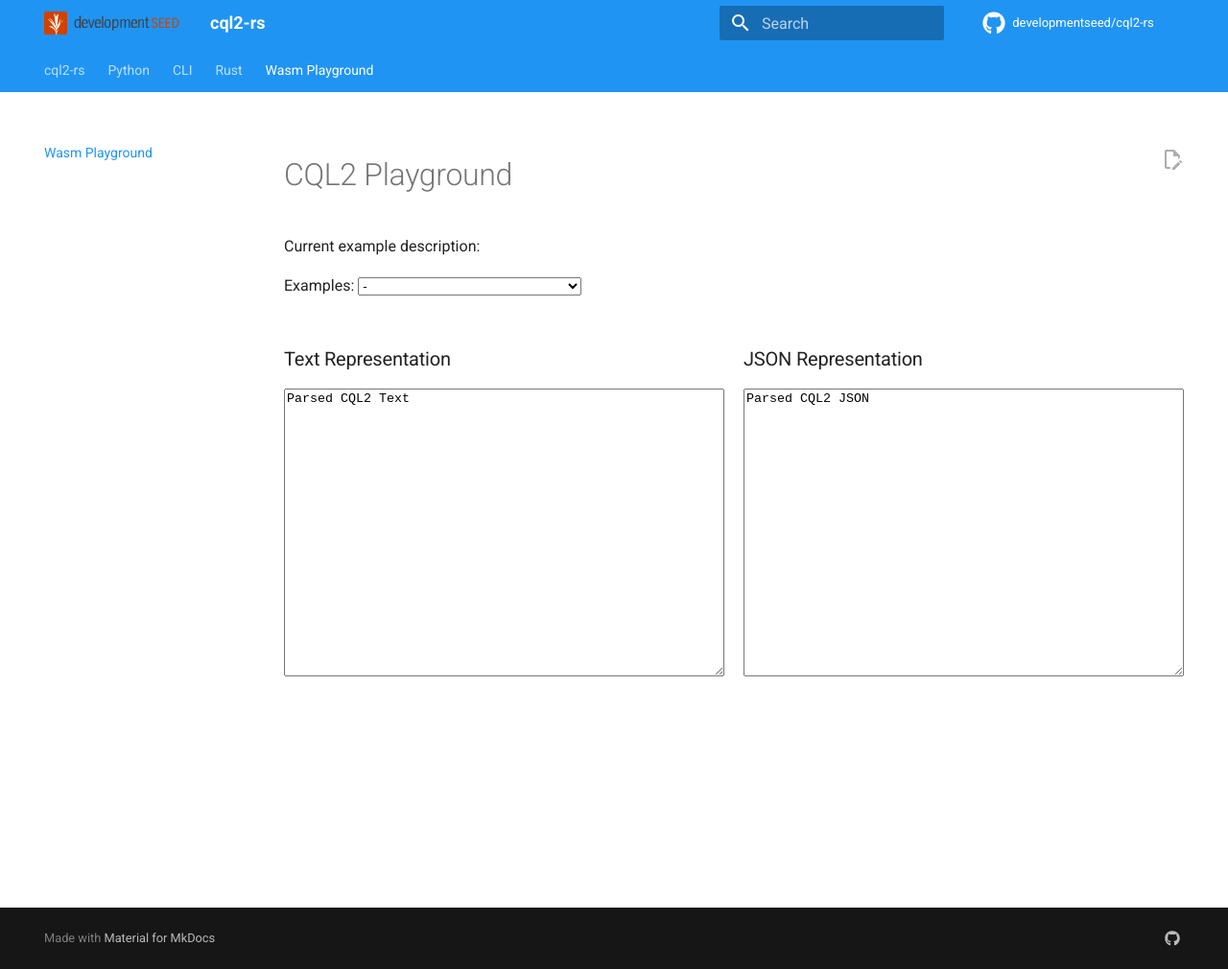
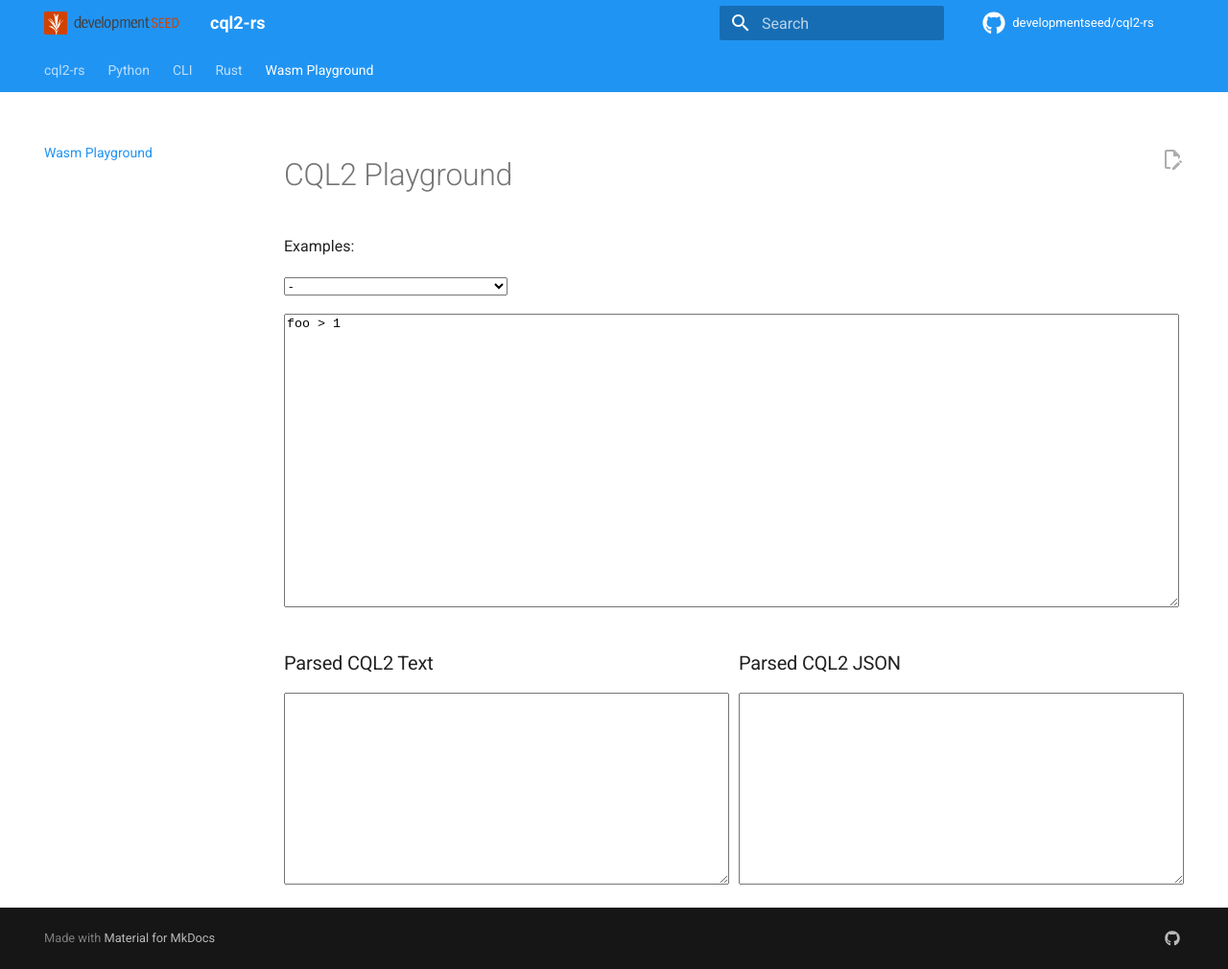
Before and after one commit to developmentseed/cql2-rs, an MkDocs documentation site: the page built from docs/playground.md, in a window 1280 px wide and 1010 px high. Shown: the whole window at 96% size. Built offline with MkDocs 1.6.1 and Material for MkDocs 9.7.7, drawn with Linux system fonts in a browser that asks for light colours; comment, search, counter and statistics services are not loaded; the version menu is left out; some of the changed lines change nothing that is shown.

Commit message:
Refactor layout

```diff
--- a/docs/playground.md
+++ b/docs/playground.md
@@ -3,46 +3,48 @@
 <script src="https://cdnjs.cloudflare.com/ajax/libs/select2/4.0.13/js/select2.min.js"></script>
 
 <style>
-.container {
-    display: flex;
-    flex-direction: row;
-    gap: 20px;
+
+#cqlin-div {
+    height: 200px;
     width: 100%;
+    resize: vertical;
+    margin-bottom: 50px;
+    display: block;
 }
 
-
-.editor {
-    flex: 1; /* Makes each take up equal space */
-    min-width: 45%; /* Prevents excessive shrinking */
+.parsed-container {
+    display: flex;
+    justify-content: space-between;
+    gap: 10px;
+    margin-top: 10px; /* Reduce space between input and parsed results */
 }
 
-.right-panel {
+.parsed-box {
+    flex: 1; /* Make both parsed sections take equal space */
     display: flex;
-    flex-direction: row; /* Ensures they are side by side */
-    gap: 20px;
-    width: 100%;
+    flex-direction: column;
 }
 
-textarea {
+.parsed-box textarea {
     width: 100%;
-    box-sizing: border-box;
-    min-height: 300px; /* Ensures they have enough height */
+    height: 200px; /* Limit height */
+    resize: vertical;
 }
 
 .select2-container {
-    max-width: 100%;
-    width: auto !important;
-    min-width: 200px;
+    max-width: 100%; /* Makes it adapt to screen size */
+    width: auto !important; /* Overrides any fixed width */
+    min-width: 200px; /* Ensures it doesn’t get too small */
 }
 
 .select2-container--default .select2-selection--single {
-    height: 34px !important;
+    height: 34px !important; /* Keeps it aligned with the text input */
     font-size: 14px;
 }
 
 .select2-dropdown {
-    min-width: 100% !important;
-    max-width: 600px;
+    min-width: 100% !important; /* Forces dropdown to match input */
+    max-width: 600px; /* Prevents it from being too wide */
 }
 
 .select2-search__field {
@@ -50,10 +52,16 @@ textarea {
     padding: 4px !important;
 }
 
-/* Responsive behavior for smaller screens */
+/* Media Queries to adjust for different screen sizes */
 @media (max-width: 768px) {
-    .right-panel {
-        flex-direction: column; /* Stack on smaller screens */
+    .select2-container {
+        max-width: 90%; /* Takes most of the screen width on mobile */
+    }
+}
+
+@media (max-width: 480px) {
+    .select2-container {
+        max-width: 100%; /* Full width on small screens */
     }
 }
 </style>
@@ -64,74 +72,68 @@ textarea {
   await init();
   window.CQL2 = CQL2;
   $(document).ready(function(){
-    console.log("Ready");
-    console.log("window.cql2", window.CQL2);
+      console.log("Ready");
+      console.log("window.cql2", window.CQL2);
 
-    function check(source) {
-        let valid = false;
-        let txt = $("#cql2text").val();
-        let jsn = $("#cql2json").val();
+      function check(){
+          let valid = false;
+          let txt = "Invalid";
+          let jsn = "Invalid";
+          try {
+              let val = $("#cqlin").val();
+              console.log("cqlin val", val);
+              let e = new window.CQL2(val);
+              valid = e.is_valid();
+              txt = e.to_text();
+              jsn = e.to_json_pretty();
+          } catch(error) {
+              console.log(error);
+          }
 
-        try {
-            if (source === "text") {
-                let e = new window.CQL2(txt);
-                valid = e.is_valid();
-                txt = e.to_text();
-                jsn = e.to_json_pretty();
-            } else if (source === "json") {
-                let e = new window.CQL2(jsn);
-                valid = e.is_valid();
-                txt = e.to_text();
-                jsn = e.to_json_pretty();
-            }
-        } catch(error) {
-            console.log(error);
-        }
+          console.log(valid, txt, jsn);
+          $("#cqlvalid").prop("checked", valid);
+          $("#cql2text").val(txt).css({"background-color": valid ? "#90EE90" : "pink"});
+          $("#cql2json").val(jsn).css({"background-color": valid ? "#90EE90" : "pink"});
+      }
 
-        console.log(valid, txt, jsn);
-        $("#cqlvalid").prop("checked", valid);
-        $("#cql2text").val(txt).css({"background-color": valid ? "#90EE90" : "pink"});
-        $("#cql2json").val(jsn).css({"background-color": valid ? "#90EE90" : "pink"});
-    }
+      $("#cqlin").on('input propertychange', check);
 
-    $("#cql2text").on('input propertychange', function() { check("text"); });
-    $("#cql2json").on('input propertychange', function() { check("json"); });
+      $("#examples").change(function(){
+          let selectedOption = $('#examples').find(":selected");
+          let sel = selectedOption.val();
+          let description = selectedOption.attr("title"); // Get the description
 
-    $("#examples").change(function(){
-        let selectedOption = $('#examples').find(":selected");
-        let sel = selectedOption.val();
-        let description = selectedOption.attr("title");
+          if (sel.startsWith("{")) {
+              let j = JSON.parse(sel);
+              sel = JSON.stringify(j, null, 2);
+          }
 
-        if (sel.startsWith("{")) {
-            let j = JSON.parse(sel);
-            sel = JSON.stringify(j, null, 2);
-        }
+          $("#cqlin").val(sel);
+          $("#examples").prop("selectedIndex", 0);
+          $("#example-description").text("Current example description: " + description); // Set the description above the CQL input
+          check();
+      });
 
-        $("#cql2text").val(sel);
-        $("#cql2json").val(sel);  // Sync both fields
-        $("#examples").prop("selectedIndex", 0);
-        $("#example-description").text("Current example description: " + description);
-        check("text");
-    });
+      // Initialize Select2
+      $('#examples').select2({
+          placeholder: "Search or select an example...",
+          allowClear: true,
+          width: '100%'
+      });
 
-    $('#examples').select2({
-        placeholder: "Search or select an example...",
-        allowClear: true,
-        width: '100%'
-    });
-
-    check("text"); // Initial validation
-});
+      check();
+  });
 </script>
 
 <h1>CQL2 Playground</h1>
 
-<p id="example-description" style="margin-bottom: 5px;">Current example description: </p>
+<p id="example-description" style="font-weight: margin-bottom: 5px;"></p>
 
 Examples:
-<select id="examples" class="searchable-dropdown">
-  <option value=''>-</option>
-  <option value="{  &quot;op&quot;: &quot;a_overlaps&quot;,  &quot;args&quot;: [    { &quot;property&quot;: &quot;values&quot; },    [ { &quot;timestamp&quot;: &quot;2012-08-10T05:30:00Z&quot; }, { &quot;date&quot;: &quot;2010-02-10&quot; }, false ]  ]}" title="Checks for overlapping attribute values within a specified date range.">Overlapping Attribute Values Check</option>
+
+<select id="examples" class="searchable-dropdown" >
+<option value=''>-</option>
+<option value="{  &quot;op&quot;: &quot;a_overlaps&quot;,  &quot;args&quot;: [    { &quot;property&quot;: &quot;values&quot; },    [ { &quot;timestamp&quot;: &quot;2012-08-10T05:30:00Z&quot; }, { &quot;date&quot;: &quot;2010-02-10&quot; }, false ]  ]}" title="Checks for overlapping attribute values within a specified date range.">Overlapping Attribute Values Check</option>
 <option value="{  &quot;op&quot;: &quot;in&quot;,  &quot;args&quot;: [    { &quot;property&quot;: &quot;eo:cloud_cover&quot; },    [ 0.1, 0.2 ]  ]}" title="Filters features based on a property being in a specified list.">Property List Filter</option>
 <option value="{  &quot;op&quot;: &quot;s_crosses&quot;,  &quot;args&quot;: [    {      &quot;type&quot;: &quot;LineString&quot;,      &quot;coordinates&quot;: [        [ 43.72992, -79.2998 ], [ 43.73005, -79.2991 ], [ 43.73006, -79.2984 ],        [ 43.73140, -79.2956 ], [ 43.73259, -79.2950 ], [ 43.73266, -79.2945 ],        [ 43.73320, -79.2936 ], [ 43.73378, -79.2936 ], [ 43.73486, -79.2917 ]      ]    },    {      &quot;type&quot;: &quot;Polygon&quot;,      &quot;coordinates&quot;: [        [          [ 43.7286, -79.2986 ], [ 43.7311, -79.2996 ], [ 43.7323, -79.2972 ],          [ 43.7326, -79.2971 ], [ 43.7350, -79.2981 ], [ 43.7350, -79.2982 ],          [ 43.7352, -79.2982 ], [ 43.7357, -79.2956 ], [ 43.7337, -79.2948 ],          [ 43.7343, -79.2933 ], [ 43.7339, -79.2923 ], [ 43.7327, -79.2947 ],          [ 43.7320, -79.2942 ], [ 43.7322, -79.2937 ], [ 43.7306, -79.2930 ],          [ 43.7303, -79.2930 ], [ 43.7299, -79.2928 ], [ 43.7286, -79.2986 ]        ]      ]    }  ]}" title="Checks if a line string crosses a specified polygon.">Line String Crosses Polygon Check</option>
 <option value="{ &quot;op&quot;: &quot;avg&quot;, &quot;args&quot;: [ { &quot;property&quot;: &quot;windSpeed&quot; } ] }" title="Computes the average of a specified property.">Average Property Calculation</option>
@@ -192,19 +194,19 @@ Examples:
 <option value="{  &quot;op&quot;: &quot;t_contains&quot;,  &quot;args&quot;: [    { &quot;interval&quot;: [ &quot;2000-01-01T00:00:00Z&quot;, &quot;2005-01-10T01:01:01.393216Z&quot; ] },    { &quot;interval&quot;: [ { &quot;property&quot;: &quot;starts_at&quot; }, { &quot;property&quot;: &quot;ends_at&quot; } ] }      ]}" title="Performs a t_contains operation on properties.">Time Contains Check</option>
 <option value="{  &quot;op&quot;: &quot;t_equals&quot;,  &quot;args&quot;: [    { &quot;property&quot;: &quot;updated_at&quot; },    { &quot;date&quot;: &quot;1851-04-29&quot; }  ]}" title="Performs a t_equals operation on properties.">Time Equals Check</option>
 <option value="{  &quot;op&quot;: &quot;t_metBy&quot;,  &quot;args&quot;: [    { &quot;interval&quot;: [ &quot;2010-02-10T05:29:20.073225Z&quot;, &quot;2010-10-07&quot; ] },    { &quot;interval&quot;: [ { &quot;property&quot;: &quot;starts_at&quot; }, { &quot;property&quot;: &quot;ends_at&quot; } ] }  ]}" title="Performs a t_metBy operation on properties.">Time MetBy Check</option>
-<option value="{  &quot;op&quot;: &quot;t_meets&quot;,  &quot;args&quot;: [    { &quot;interval&quot;: [ &quot;2005-01-10&quot;, &quot;2010-02-10&quot; ] },    { &quot;interval&quot;: [ { &quot;property&quot;: &quot;starts_at&quot; }, { &quot;property&quot;: &quot;ends_at&quot; } ] }  ]}" title="Performs a t_meets operation on properties.">Time Meets Check</option>
 
-</select>
-
-<div class="container">
-    <div class="right-panel">
-        <div class="editor">
-            <h3>Text Representation</h3>
-            <textarea id="cql2text" rows="10">Parsed CQL2 Text</textarea>
-        </div>
-        <div class="editor">
-            <h3>JSON Representation</h3>
-            <textarea id="cql2json" rows="10">Parsed CQL2 JSON</textarea>
-        </div>
+  </select>
+  <div id="cqlin-div">
+    <textarea id="cqlin" rows="20" cols="114">foo > 1</textarea>
+</div>
+  <br/>
+  <div class="parsed-container">
+    <div class="parsed-box">
+        <h3>Parsed CQL2 Text</h3>
+        <textarea id="cql2text" rows="15" readonly></textarea>
+    </div>
+    <div class="parsed-box">
+        <h3>Parsed CQL2 JSON</h3>
+        <textarea id="cql2json" rows="15" readonly></textarea>
     </div>
 </div>
```
